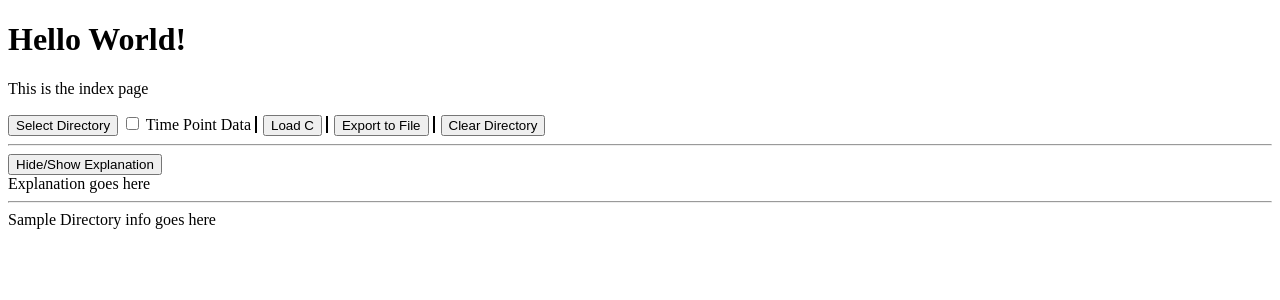
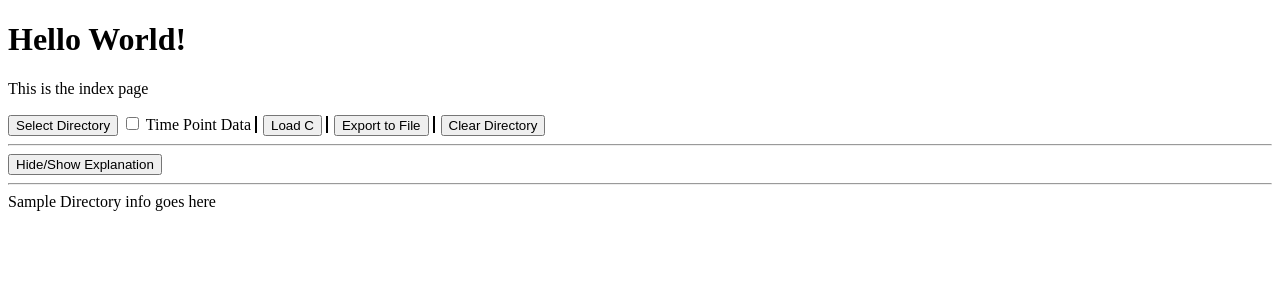
Before and after one commit to aturfah/cmi_helpers, a Flask app: page / in a window 1280 px wide. Shown: the top 300 px of the page. Run offline with Flask 2, Linux system fonts and the light colour scheme.

Commit message:
Fix css for layout

```diff
--- a/c_builder/static/style.css
+++ b/c_builder/static/style.css
@@ -13,3 +13,9 @@ td {
     padding-left: 3px;
     padding-right: 3px;
 }
+
+#explanation {
+    display: none;
+    padding: 5px;
+    margin: 5px;
+}
```
